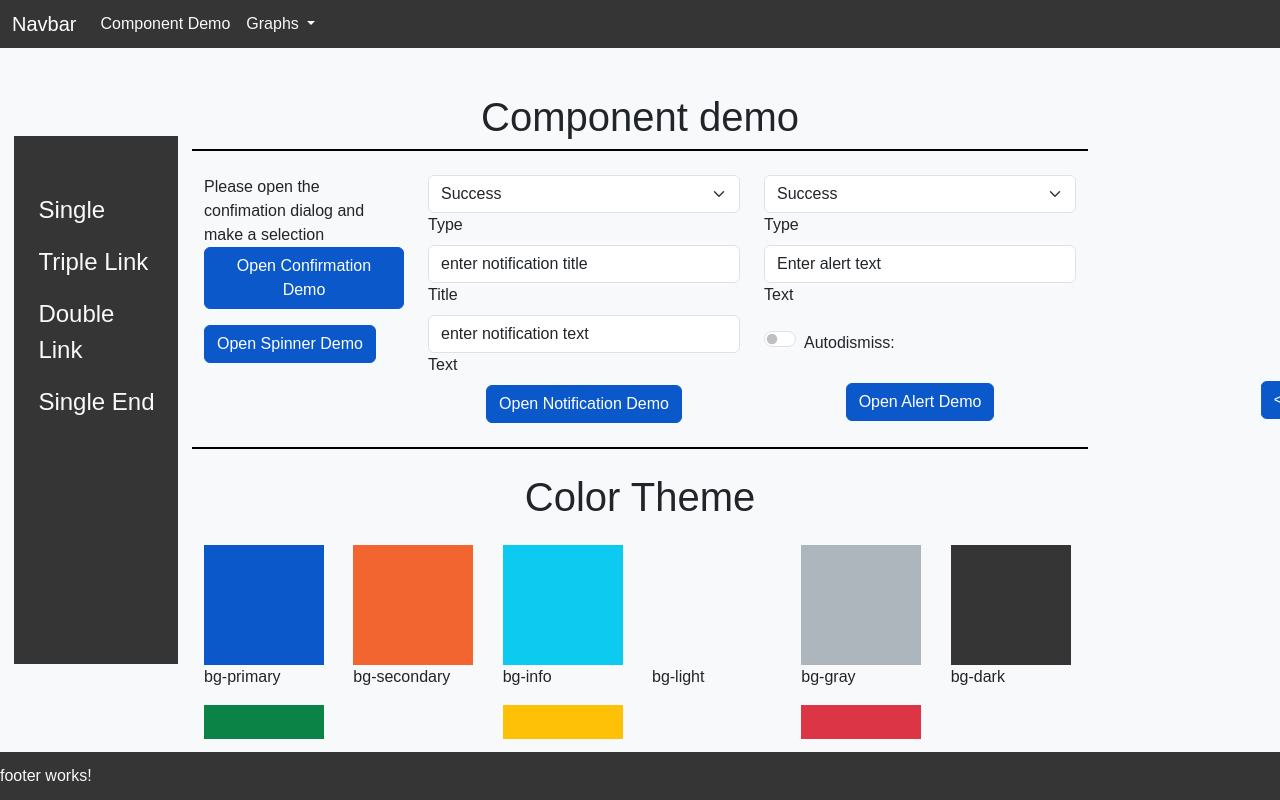
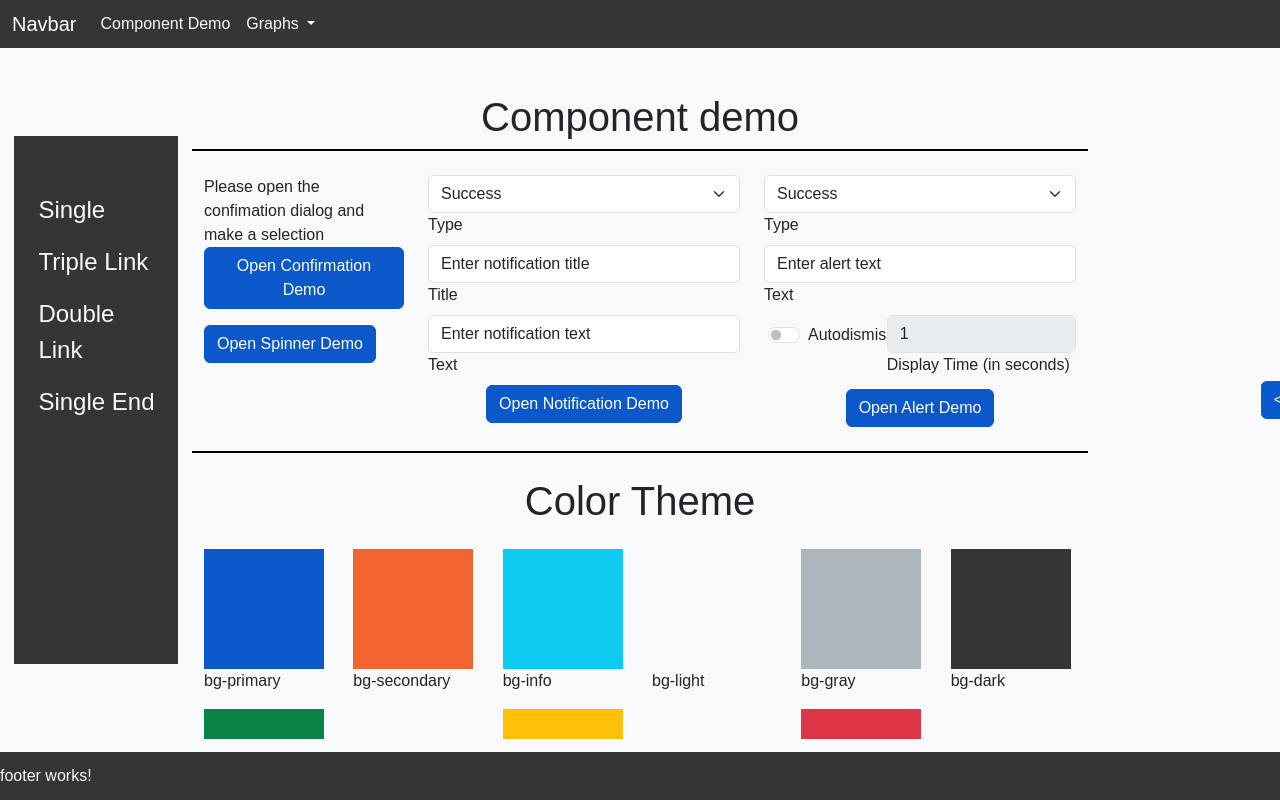
Before and after one commit to lenmahaffey/frontend.angular.material, an Angular app: page / in a window 1280 px wide. Built offline with nearby package versions, Linux system fonts and the light colour scheme.

Commit message:
add field to set disaply time on auto dismissed alerts

```diff
--- a/src/app/pages/demo/demo.component.html
+++ b/src/app/pages/demo/demo.component.html
@@ -16,16 +16,16 @@
         </div>
       </div>
       <div class="col">
-        <form [formGroup]="notificationMessageFormData" (ngSubmit)="sendNotification(notificationMessageFormData.value)">
+        <form [formGroup]="notificationMessageFormData" (ngSubmit)="sendNotification()">
           <select id="type" class="form-select" name="type" formControlName="type">
             <option *ngFor="let n of keys" [value]="n">{{ types[n] }}</option>
           </select>
           <label for="type" class="form-label">Type</label>
 
-          <input type="text" class="form-control" id="title" formControlName="title" value="{{notificationMessage.text}}">
+          <input type="text" class="form-control" id="title" formControlName="title" value="{{notificationMessageFormData.title}}">
           <label for="title" class="form-label">Title</label>
 
-          <input type="text" class="form-control" id="text" formControlName="text" value="{{notificationMessage.title}}"/>
+          <input type="text" class="form-control" id="text" formControlName="text" value="{{notificationMessageFormData.text}}"/>
           <label for="text" class="form-label">Text</label>
           <div class="text-center">
             <button
@@ -42,18 +42,23 @@
       </div>
       <div class="col">
         <div class="row">
-          <form class="align-self-start" [formGroup]="alertMessageFormData" (ngSubmit)="sendAlert(alertMessageFormData.value)">
+          <form class="align-self-start" [formGroup]="alertMessageFormData" (ngSubmit)="sendAlert()">
             <select id="type" class="form-select" name="type" formControlName="type">
               <option *ngFor="let n of keys" [value]="n">{{ types[n] }}</option>
             </select>
             <label for="type" class="form-label">Type</label>
 
-            <input type="text" class="form-control" id="text" name="text" formControlName="text" value="{{notificationMessage.text}}">
+            <input type="text" class="form-control" id="text" name="text" formControlName="text" value="{{alertMessageFormData.text}}">
             <label for="text" class="form-label">Text</label>
-
-            <div class="form-check form-switch mb-4">
-              <input class="form-check-input mt-3" type="checkbox" id="dismiss" name="dismiss" formControlName="dismiss" value="{{alertMessage.autoDismiss}}">
-              <label class="form-check-label mt-3" for="dismiss">Autodismiss:</label>
+            <div class="row mb-2 ms-1">
+              <div class="form-check form-switch mt-2 col-4">
+                <input class="form-check-input" (change)="toggleDuration()" type="checkbox" id="dismiss" name="dismiss" formControlName="dismiss" value="{{alertMessageFormData.autoDismiss}}">
+                <label class="form-check-label" for="dismiss">Autodismiss:</label>
+              </div>
+              <div class="col">
+                <input type="text" class="form-control" id="duration" name="duration" formControlName="duration" value="{{alertMessageFormData.duration}}">
+                <label class="form-check-label" for="dismiss">Display Time (in seconds)</label>
+              </div>
             </div>
             <div class="text-center">
               <button type="submit" class="btn btn-primary mt-1">
--- a/src/app/pages/demo/demo.component.ts
+++ b/src/app/pages/demo/demo.component.ts
@@ -50,13 +50,14 @@ export class DemoComponent implements OnDestroy{
       type: new FormControl(this.alertMessage.type),
       title: new FormControl(""),
       text: new FormControl("Enter alert text"),
-      dismiss: new FormControl(this.alertMessage.autoDismiss)
+      dismiss: new FormControl(this.alertMessage.autoDismiss),
+      duration: new FormControl({value: 1, disabled: true})
     });
 
     this.notificationMessageFormData = new FormGroup({
       type: new FormControl(this.alertMessage.type),
-      title: new FormControl("enter notification title"),
-      text: new FormControl("enter notification text")
+      title: new FormControl("Enter notification title"),
+      text: new FormControl("Enter notification text"),
     });
   }
 
@@ -64,22 +65,24 @@ export class DemoComponent implements OnDestroy{
     this.appStateService.setLeftSideMenuItems(new LeftSideBarNavLinks())
   }
 
-  sendNotification(formData: any)
+  sendNotification()
   {
     var message = new Message()
-    message.type = parseInt(formData.type)
-    message.title = formData.title
-    message.text = formData.text
+    message.type = this.notificationMessageFormData.value.type
+    message.title = this.notificationMessageFormData.value.title
+    message.text = this.notificationMessageFormData.value.text
     this.notificationService.sendNotification(message);
   }
 
-  sendAlert(formData: any)
+  sendAlert()
   {
+    console.log(this.alertMessageFormData)
     var message = new Message()
-    message.type = parseInt(formData.type)
-    message.title = ""
-    message.text = formData.text
-    message.autoDismiss = formData.dismiss
+    message.type = parseInt(this.alertMessageFormData.value.type)
+    message.title = "" //Unused with alerts
+    message.text = this.alertMessageFormData.value.text
+    message.autoDismiss = this.alertMessageFormData.value.dismiss
+    message.duration = this.alertMessageFormData.value.duration
     this.alertService.sendAlert(message);
   }
 
@@ -150,4 +153,8 @@ export class DemoComponent implements OnDestroy{
     position.y = event.clientY
     this.toolTipService.setPosition(position)
   }
+  toggleDuration()
+  {
+    this.alertMessageFormData.controls['dismiss'].value ? this.alertMessageFormData.controls['duration'].enable() : this.alertMessageFormData.controls['duration'].disable()
+  }
 }
--- a/src/app/services/alert/alert/alert.component.ts
+++ b/src/app/services/alert/alert/alert.component.ts
@@ -1,4 +1,4 @@
-import { Component, EventEmitter, Input, OnInit, Output } from '@angular/core';
+import { AfterViewInit, Component, EventEmitter, Input, OnInit, Output } from '@angular/core';
 import { Message } from '../../message';
 import { MessageType } from '../../message-type.interface';
 
@@ -7,22 +7,21 @@ import { MessageType } from '../../message-type.interface';
   templateUrl: './alert.component.html',
   styleUrls: ['./alert.component.scss']
 })
-export class AlertComponent implements OnInit{
+export class AlertComponent implements AfterViewInit{
 
   @Input() message: Message = new Message(MessageType.Success)
   @Output() dismissed: EventEmitter<Message> = new EventEmitter<Message>();
   animation: string = "showAlert"
 
-  constructor()
-  {
-
-  }
-  ngOnInit(): void {
+  constructor(){}
+  ngAfterViewInit(): void {
     if(this.message.autoDismiss)
     {
-      this.dismissAlertInTime(1000)
+      console.log(this.message)
+      this.dismissAlertInTime(this.message.duration * 1000)
     }
   }
+
   getBackgroundClass()
   {
     switch(this.message.type)
--- a/src/app/services/message.ts
+++ b/src/app/services/message.ts
@@ -6,6 +6,7 @@ export class Message {
   type: MessageType
   time: Date
   autoDismiss: boolean
+  duration: number
 
   constructor(type?: MessageType) {
     this.type = type ?? MessageType.Error
@@ -13,5 +14,6 @@ export class Message {
     this.time = new Date()
     this.title = ""
     this.text = ""
+    this.duration = 1
   }
 }
```
